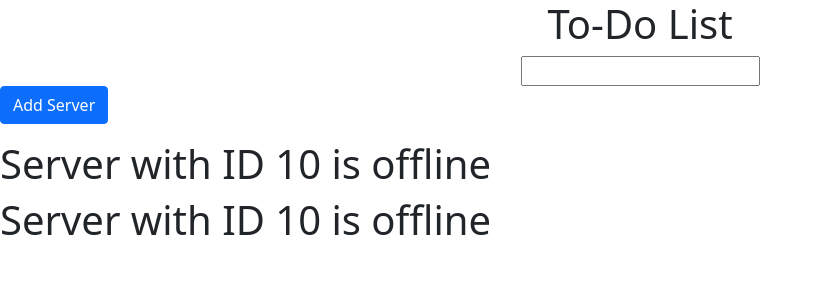
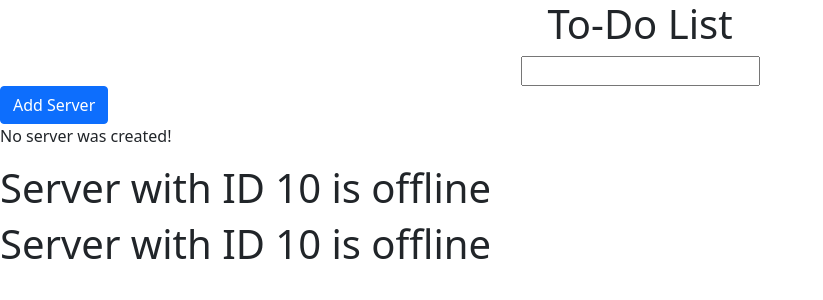
Before and after one commit to jonathanj101/Angular-todo-project, an Angular app: page / in a window 1280 px wide. Shown: the top 300 px of the page, without its empty margins (0-823 px from the left). Built offline with nearby package versions, Linux system fonts and the light colour scheme.

Commit message:
event binding

```diff
--- a/src/app/servers/servers.component.ts
+++ b/src/app/servers/servers.component.ts
@@ -7,6 +7,7 @@ import { Component, OnInit } from '@angular/core';
 })
 export class ServersComponent implements OnInit {
   allowNewServer = false;
+  serverCreationStatus = "No server was created!"
 
   constructor() {
     setTimeout(()=>{
@@ -16,5 +17,8 @@ export class ServersComponent implements OnInit {
 
   ngOnInit(): void {
   }
-
+  // creating a new methon. Not necessarily needs 'on' but for readability and understading purposes is easier.
+  onCreateServer() {
+    this.serverCreationStatus = "Server was created!";
+  }
 }
```
